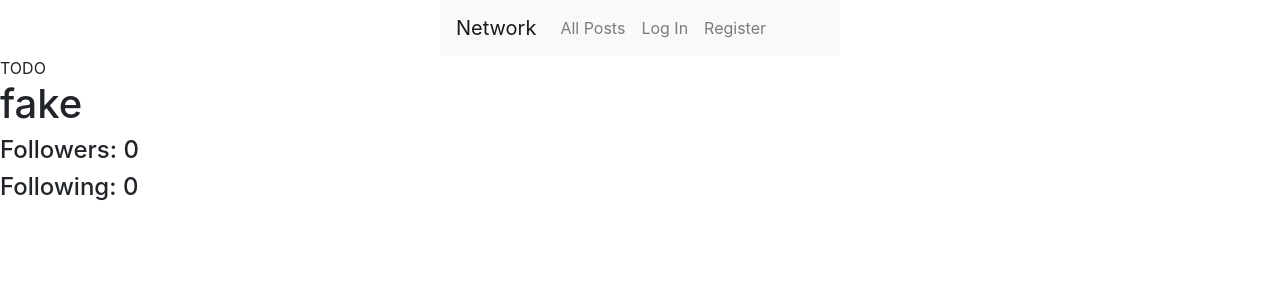
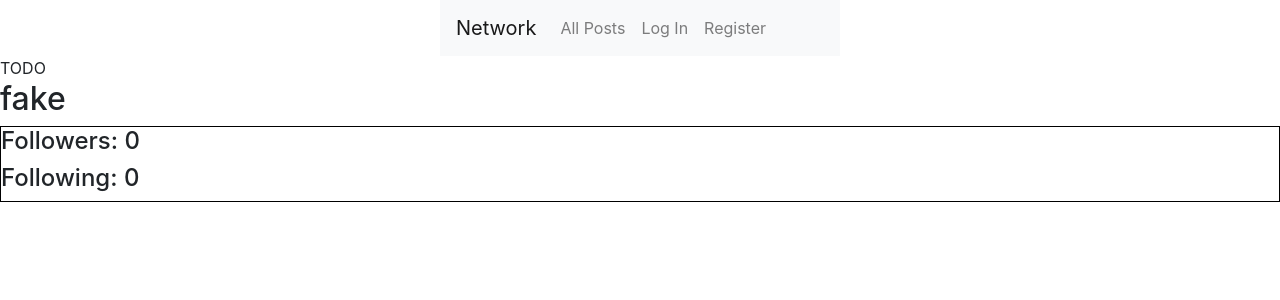
Before and after one commit to Junior-idrice/cs50w-project4, a Django app: page /profile/4 in a window 1280 px wide. Shown: the top 300 px of the page. Run offline with Django 3.2, Linux system fonts and the light colour scheme; data comes from the database, SQL or seed files in the repository; some libraries are stand-ins or nearby versions.

Commit message:
profile 2

```diff
--- a/project4/network/static/network/styles.css
+++ b/project4/network/static/network/styles.css
@@ -29,3 +29,8 @@ nav{
     border-radius: 5px
     ;
 }
+
+/*THE PROFILE SECTION*/
+.profile-main{
+    border: 1px solid black;
+}
--- a/project4/network/templates/network/profile.html
+++ b/project4/network/templates/network/profile.html
@@ -2,10 +2,10 @@
 
 {% block body %}
     TODO
-    <h1>{{name}}</h1>
+    <h2>{{name}}</h2>
 
     <div class="cont">
-        <div class="porifle-main">
+        <div class="profile-main">
             <h4>Followers: {{followers.count}}</h4>
             <h4>Following: {{following.count}}</h4>
             {%if user.is_authenticated%}
```
